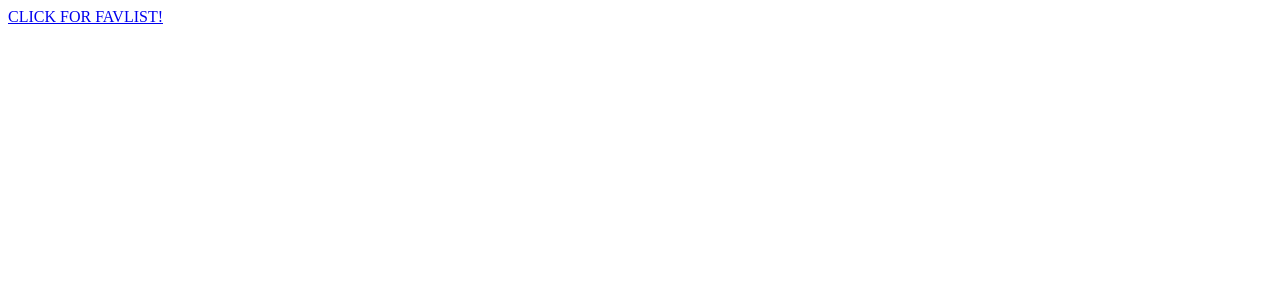
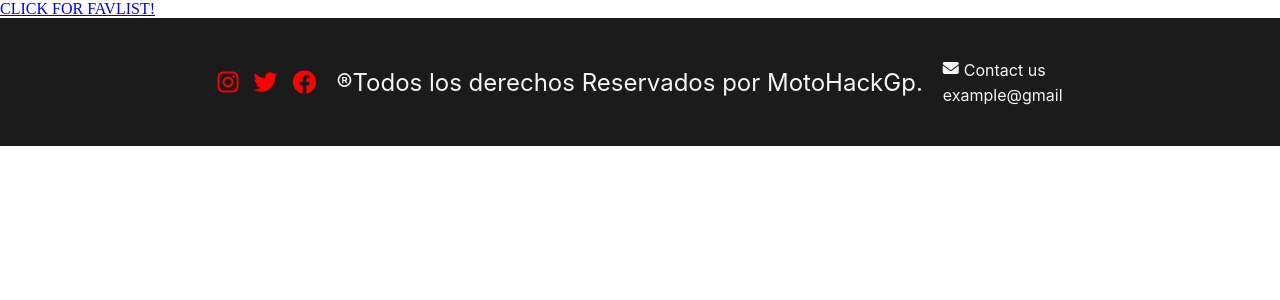
Before and after one commit to xcapde/motohackGP_UI, a React (Create React App) app: page / in a window 1280 px wide. Shown: the top 300 px of the page. Built offline with nearby package versions, Linux system fonts and the light colour scheme.

Commit message:
added footer structure & styles

```diff
--- a/src/App.js
+++ b/src/App.js
@@ -6,7 +6,6 @@ function App() {
     <div className="App">
 
         <Home/>
-
     </div>
   );
 }
--- a/src/components/footer/Footer.jsx
+++ b/src/components/footer/Footer.jsx
@@ -1,8 +1,18 @@
 export function Footer(){
     return (
-        <section>
-
-
-        </section>
+            <footer>
+                <div className="footer_social_media">
+                    <i className="fa-brands fa-instagram"></i>
+                    <i className="fa-brands fa-twitter"></i>
+                    <i class="fa-brands fa-facebook"></i>
+                </div>
+                <div>
+                    <p className="footer_text">®Todos los derechos Reservados por MotoHackGp.</p>
+                </div>
+                <div className="footer_contact">
+                    <div className="footer_contact_us"><i class="fa-solid fa-envelope"></i>Contact us</div>
+                    <div>example@gmail</div>
+                </div>
+            </footer>
     )
 }
--- a/src/components/footer/footer.css
+++ b/src/components/footer/footer.css
@@ -0,0 +1,39 @@
+footer {
+    color: whitesmoke;
+    background-color: #1B1B1B;
+    height: 8rem;
+    display: flex;
+    align-items: center;
+    gap: 1.25rem;
+    justify-content: center;
+}
+
+body {
+    margin: 0px;
+}
+
+.footer_text {
+    font-family: 'Inter';
+    font-style: normal;
+    font-weight: 400;
+    font-size: 24px;
+}
+
+ .footer_social_media {
+    font-size: 24px;
+    gap: 15px;
+    display: flex;
+    color: red;
+}
+
+.footer_contact {
+    font-family: 'Inter';
+    display: flex;
+    flex-direction: column;
+    gap: 5px;
+}
+
+.footer_contact_us {
+    display: flex;
+    gap: 5px;
+}
--- a/src/pages/Home.jsx
+++ b/src/pages/Home.jsx
@@ -1,10 +1,13 @@
 import { List } from "../components/list/List";
+import { Footer } from "../components/footer/Footer";
 
 export function Home(){
 
     return(
-
+        <>
         <List/>
+        <Footer/>
+        </>
 
     )
 }
```
